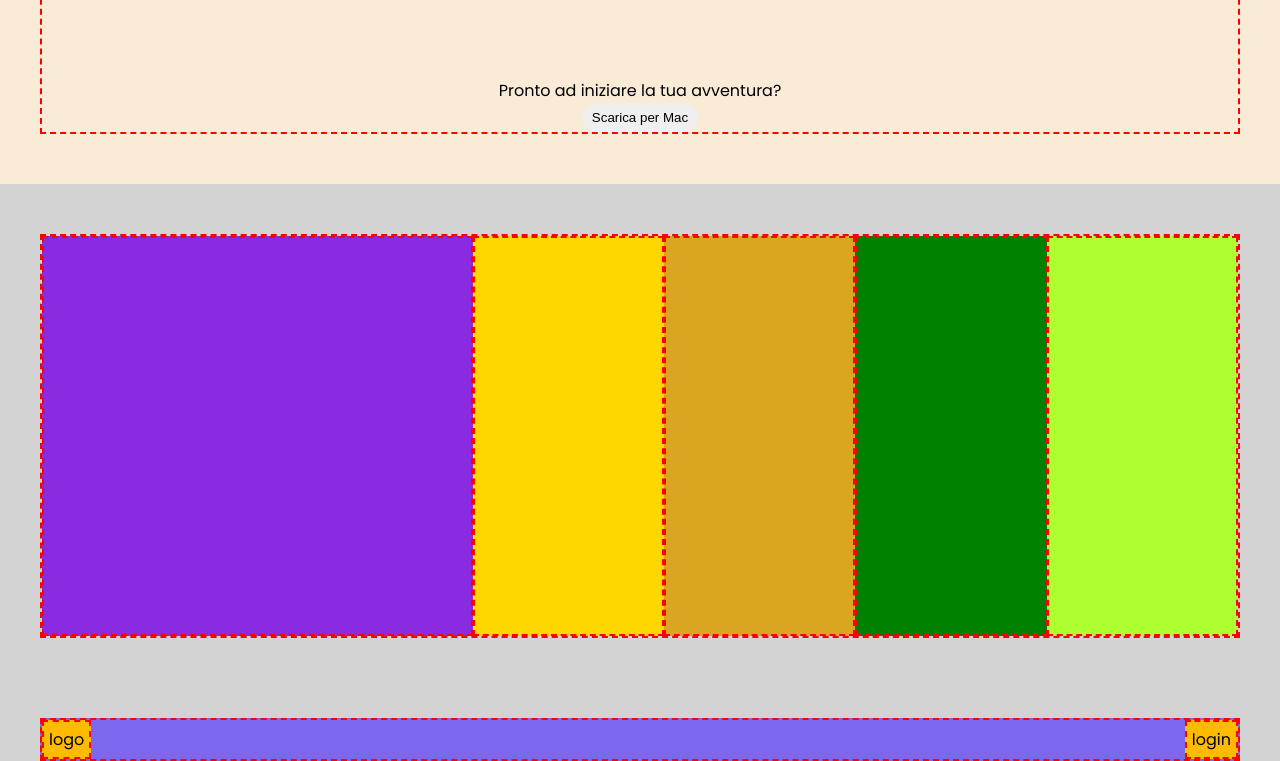
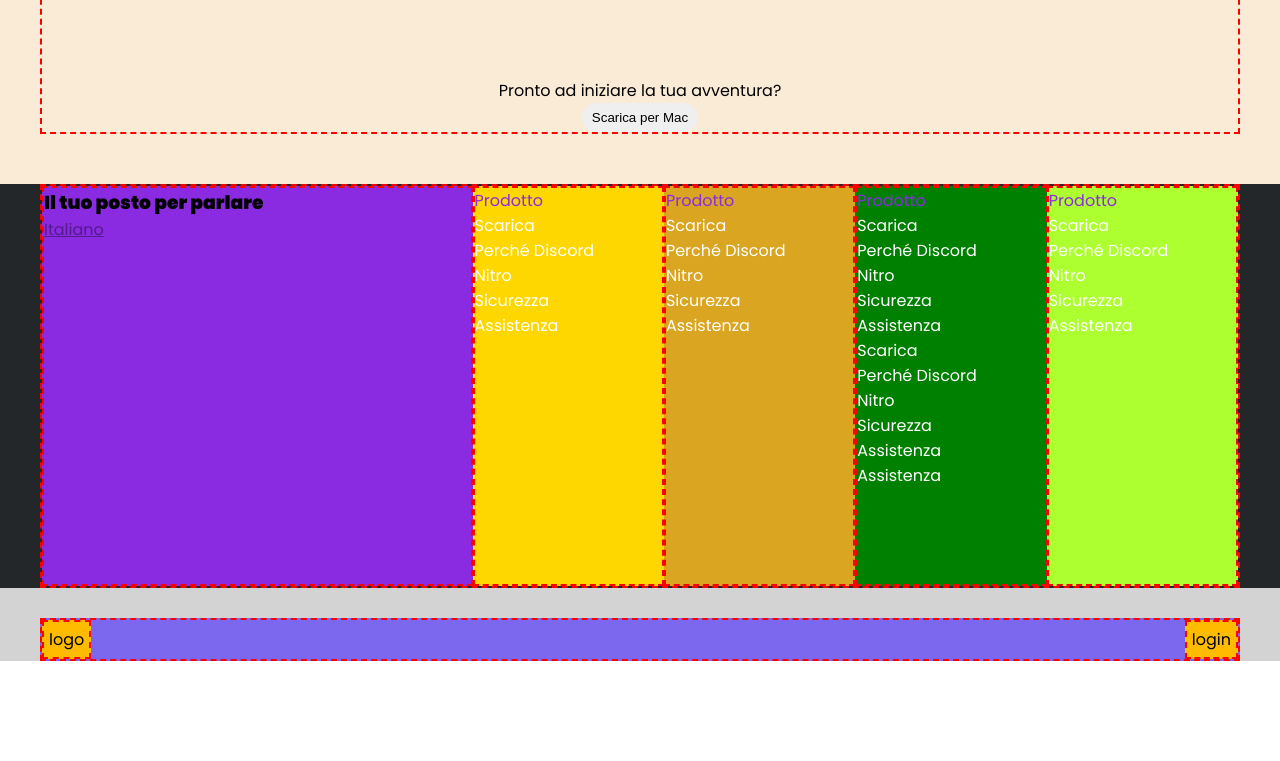
Before and after one commit to Roberto-Larivera/htmlcss-discord, a plain HTML site: page index.html in a window 1280 px wide. Shown: the part 3255-4016 px from the top of the page. After the commit the page ends 3916 px from the top, so only its background shows below. Drawn offline with Linux system fonts and the light colour scheme.

Commit message:
-Continuo  footer

```diff
--- a/css/style.css
+++ b/css/style.css
@@ -162,6 +162,44 @@ main p{
 }
 
 
+/* FOOTER */
+
+/* ELENCO 1 */
+.box-footer-1{
+    background-color: #23272a;
+}
+.footer-sez-1{
+    height: 400px;
+    width: 36% ;
+}
+.footer-sez-a{
+    height: 400px;
+    width: calc(64% / 4);
+}
+
+.box-elenco ul{
+    list-style-type: none;
+}
+.box-elenco ul li a{
+    text-decoration: none;
+}
+.box-elenco ul li a{
+    color: white;
+}
+.box-elenco ul li:first-child{
+    color: blueviolet;
+}
+
+
+
+
+
+
+
+
+
+
+
 
 
 
@@ -225,13 +263,6 @@ main p{
 }
 .debug .footer-sez-1{
     background-color: blueviolet;
-
-    height: 400px;
-    width: 36% ;
-}
-.debug .footer-sez-a{
-    height: 400px;
-    width: calc(64% / 4);
 }
 .debug .footer-sez-2{
     background-color: gold;
--- a/index.html
+++ b/index.html
@@ -169,18 +169,132 @@
             </section>
 
         </main>
+
         <footer>
+
             <section>
-                <div class="footer-sezione-1">
+                <div class="box-footer-1">
                     <div class="contenitore container-flex border-red">
-                        <div class="footer-sez-1 border-red"></div>
-                        <div class="footer-sez-a footer-sez-2 border-red"></div>
-                        <div class="footer-sez-a footer-sez-3 border-red"></div>
-                        <div class="footer-sez-a footer-sez-4 border-red"></div>
-                        <div class="footer-sez-a footer-sez-5 border-red"></div>
+                        <div class="box-elenco footer-sez-1 border-red">
+                            <h3>
+                                Il tuo posto per parlare
+                            </h3>
+                            <a href=""> Italiano</a>
+                        </div>
+                        <div class="box-elenco footer-sez-a footer-sez-2 border-red">
+                            <ul>
+                                <li>
+                                    <p>Prodotto</p>
+                                </li>
+                                <li>
+                                    <a href="">Scarica</a>
+                                </li>
+                                <li>
+                                    <a href="">Perché Discord</a>
+                                </li>
+                                <li>
+                                    <a href="">Nitro</a>
+                                </li>
+                                <li>
+                                    <a href="">Sicurezza</a>
+                                </li>
+                                <li>
+                                    <a href="">Assistenza</a>
+                                </li>
+
+                            </ul>
+                        </div>
+                        <div class="box-elenco footer-sez-a footer-sez-3 border-red">
+                            <ul>
+                                <li>
+                                    <p>Prodotto</p>
+                                </li>
+                                <li>
+                                    <a href="">Scarica</a>
+                                </li>
+                                <li>
+                                    <a href="">Perché Discord</a>
+                                </li>
+                                <li>
+                                    <a href="">Nitro</a>
+                                </li>
+                                <li>
+                                    <a href="">Sicurezza</a>
+                                </li>
+                                <li>
+                                    <a href="">Assistenza</a>
+                                </li>
+
+                            </ul>
+                        </div>
+                        <div class="box-elenco footer-sez-a footer-sez-4 border-red">
+                            <ul>
+                                <li>
+                                    <p>Prodotto</p>
+                                </li>
+                                <li>
+                                    <a href="">Scarica</a>
+                                </li>
+                                <li>
+                                    <a href="">Perché Discord</a>
+                                </li>
+                                <li>
+                                    <a href="">Nitro</a>
+                                </li>
+                                <li>
+                                    <a href="">Sicurezza</a>
+                                </li>
+                                <li>
+                                    <a href="">Assistenza</a>
+                                </li>
+                                <li>
+                                    <a href="">Scarica</a>
+                                </li>
+                                <li>
+                                    <a href="">Perché Discord</a>
+                                </li>
+                                <li>
+                                    <a href="">Nitro</a>
+                                </li>
+                                <li>
+                                    <a href="">Sicurezza</a>
+                                </li>
+                                <li>
+                                    <a href="">Assistenza</a>
+                                </li>
+                                <li>
+                                    <a href="">Assistenza</a>
+                                </li>
+
+                            </ul>
+                        </div>
+                        <div class="box-elenco footer-sez-a footer-sez-5 border-red">
+                            <ul>
+                                <li>
+                                    <p>Prodotto</p>
+                                </li>
+                                <li>
+                                    <a href="">Scarica</a>
+                                </li>
+                                <li>
+                                    <a href="">Perché Discord</a>
+                                </li>
+                                <li>
+                                    <a href="">Nitro</a>
+                                </li>
+                                <li>
+                                    <a href="">Sicurezza</a>
+                                </li>
+                                <li>
+                                    <a href="">Assistenza</a>
+                                </li>
+
+                            </ul>
+                        </div>
                     </div>
                 </div>
             </section>
+
             <section>
                 <div class="footer-sezione-2">
                     <div class="footer-end contenitore container-flex-bet border-red">
@@ -195,6 +309,7 @@
                     </div>
                 </div>
             </section>
+
         </footer>
     </body>
 </html>
```
